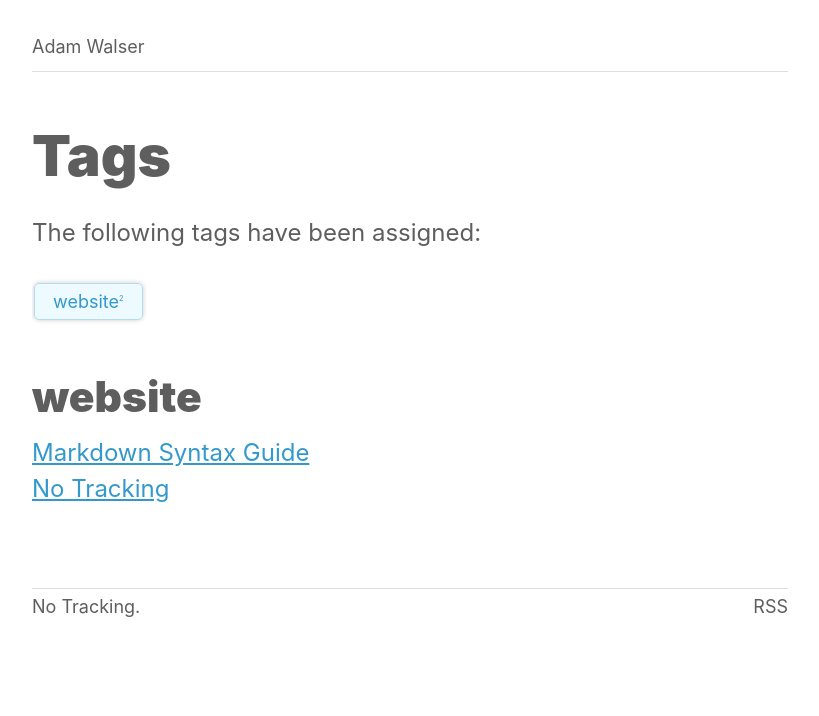
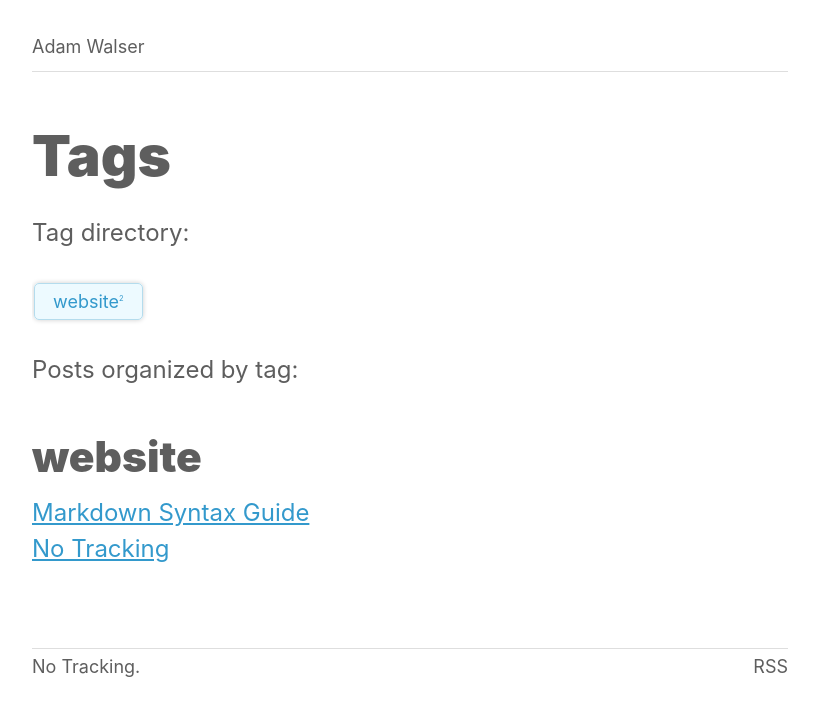
Before and after one commit to ajpwalser/ajpwalser.github.io, a Jekyll site: the page built from tags.html, in a window 1280 px wide. Shown: the top 716 px of the page, without its empty margins (230-1049 px from the left). Built offline with Jekyll 4.4.1, drawn with Linux system fonts in a browser that asks for light colours.

Commit message:
Update tags.html

```diff
--- a/tags.html
+++ b/tags.html
@@ -5,7 +5,7 @@ description: Tag directory
 ---
 
 <h2>Tags</h2>
-<p>The following tags have been assigned:</p>
+<p>Tag directory:</p>
 {% capture site_tags %}{% for tag in site.tags %}{{ tag | first }}{% unless forloop.last %},{% endunless %}{% endfor %}{% endcapture %}
 <!-- site_tags: {{ site_tags }} -->
 {% assign tag_words = site_tags | split:',' | sort %}
@@ -16,6 +16,7 @@ description: Tag directory
       <li><a href="#{{ tag | cgi_escape }}">{{ tag }}<span class="small">{{ site.tags[tag] | size }}</span></a></li>
       {% endfor %}
    </ul>
+   <p>Posts organized by tag:</p>
    {% for item in (0..site.tags.size) %}{% unless forloop.last %}
    {% capture this_word %}{{ tag_words[item] | strip_newlines }}{% endcapture %}
    <h3 class="tags" id="{{ this_word | cgi_escape }}">{{ this_word }}</h3>
```
